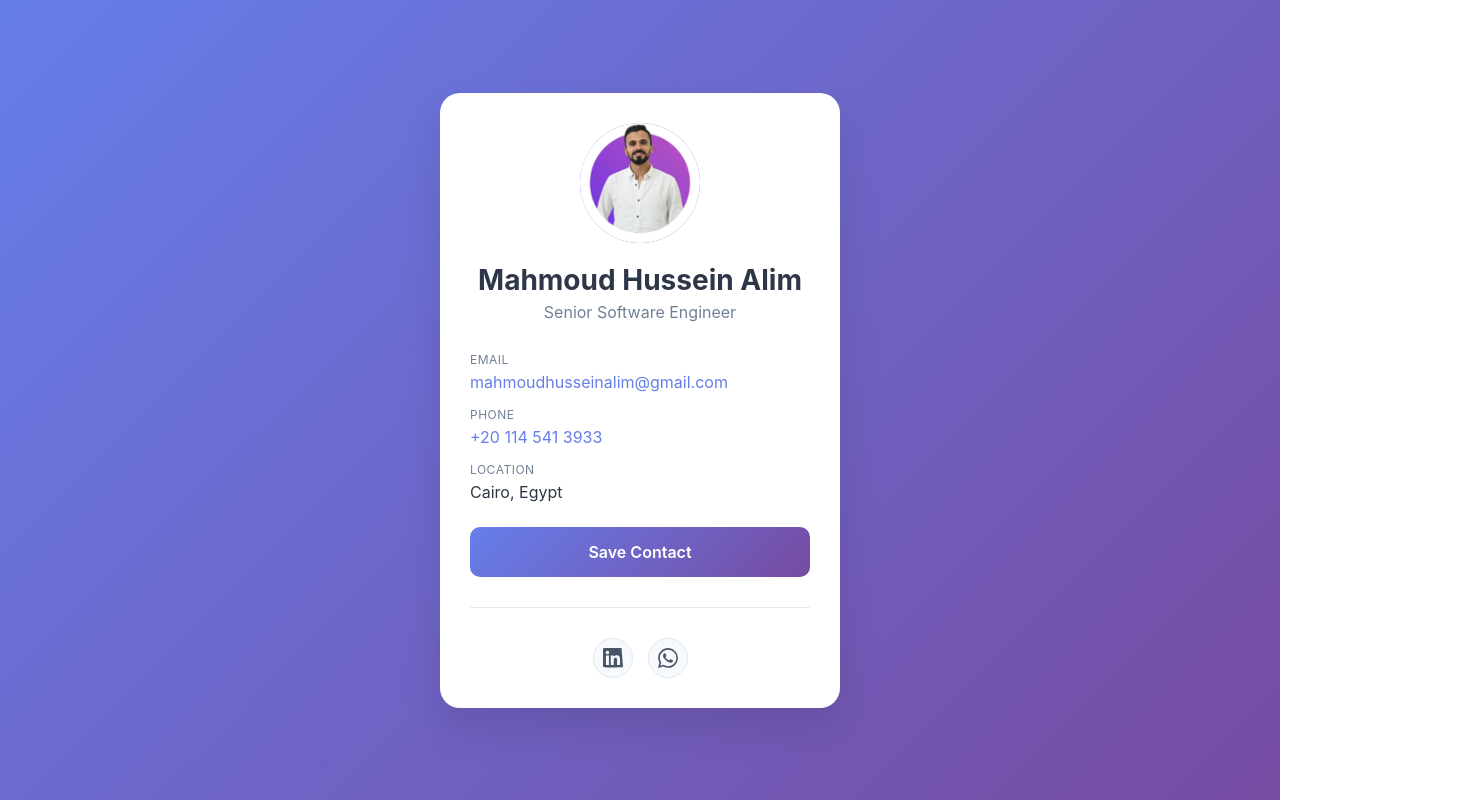
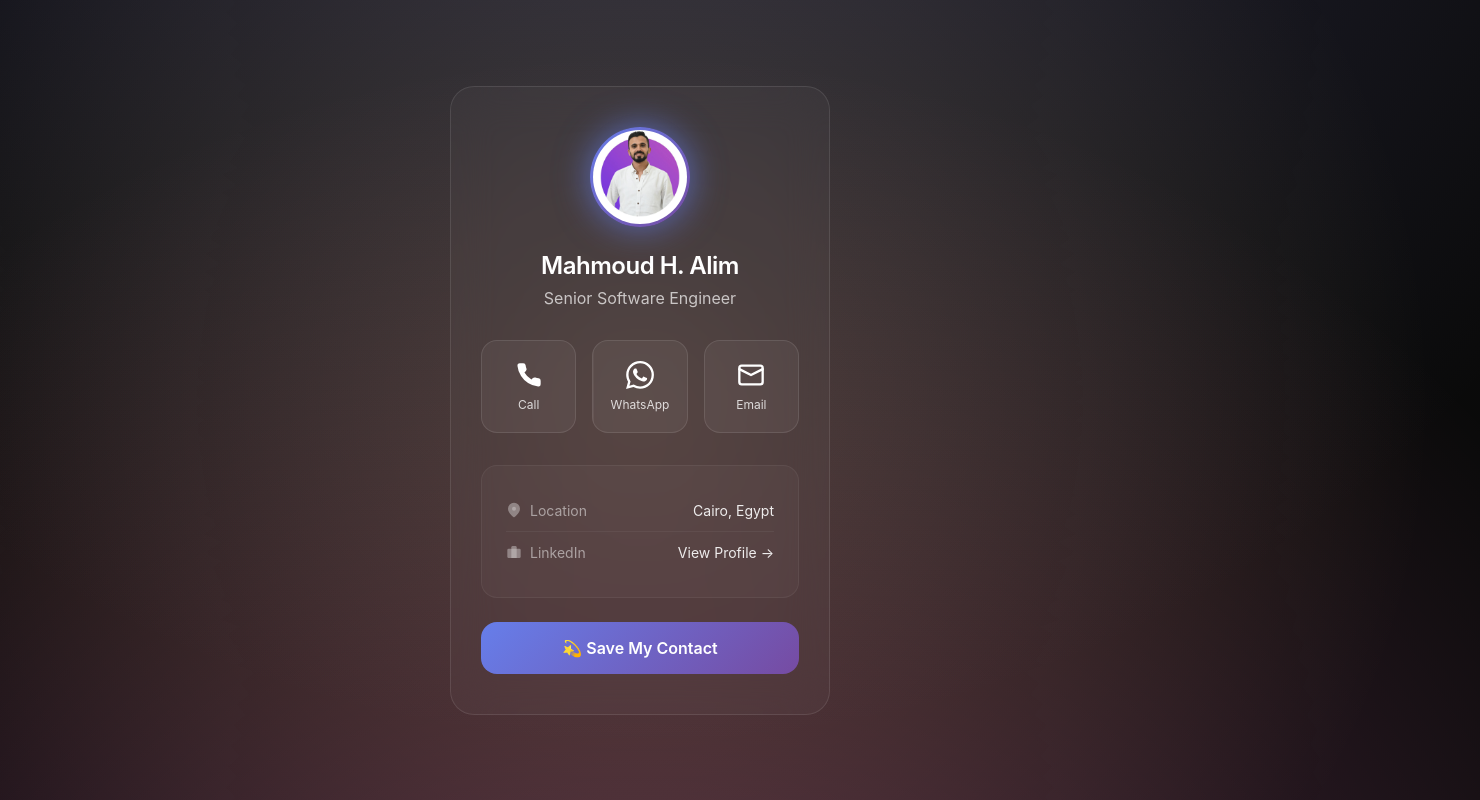
Before and after one commit to MhmoudAlim/nfc-profile, a plain HTML site: page index.html in a window 1280 px wide. Shown: the top 800 px of the page, 1480 px wide, since content can reach past the window. Drawn offline with Linux system fonts and the light colour scheme.

Commit message:
Update index.html

```diff
--- a/index.html
+++ b/index.html
@@ -5,7 +5,7 @@
     <meta name="viewport" content="width=device-width, initial-scale=1.0, maximum-scale=1.0, user-scalable=no">
     <meta name="apple-mobile-web-app-capable" content="yes">
     <meta name="mobile-web-app-capable" content="yes">
-    <title>Mahmoud Hussein - Digital Profile</title>
+    <title>Mahmoud Hussein Alim - Contact</title>
     <style>
         * {
             margin: 0;
@@ -15,29 +15,57 @@
 
         body {
             font-family: -apple-system, BlinkMacSystemFont, 'Segoe UI', Roboto, sans-serif;
-            background: linear-gradient(135deg, #667eea 0%, #764ba2 100%);
+            background: #0a0a0a;
             min-height: 100vh;
             display: flex;
             align-items: center;
             justify-content: center;
             padding: 20px;
-            color: #333;
+            color: #ffffff;
+            position: relative;
+            overflow: hidden;
+        }
+
+        /* Animated background gradient */
+        body::before {
+            content: '';
+            position: absolute;
+            top: -50%;
+            left: -50%;
+            width: 200%;
+            height: 200%;
+            background: radial-gradient(circle at 20% 50%, rgba(120, 119, 198, 0.3), transparent 50%),
+                        radial-gradient(circle at 80% 50%, rgba(255, 119, 198, 0.3), transparent 50%),
+                        radial-gradient(circle at 50% 50%, rgba(255, 219, 118, 0.2), transparent 50%);
+            animation: drift 20s ease-in-out infinite;
+        }
+
+        @keyframes drift {
+            0%, 100% { transform: rotate(0deg) scale(1); }
+            50% { transform: rotate(180deg) scale(1.1); }
+        }
+
+        .container {
+            position: relative;
+            z-index: 1;
+            width: 100%;
+            max-width: 380px;
         }
 
         .card {
-            background: white;
-            border-radius: 20px;
-            box-shadow: 0 20px 40px rgba(0,0,0,0.1);
-            padding: 30px;
-            max-width: 400px;
-            width: 100%;
-            animation: slideUp 0.3s ease-out;
+            background: rgba(255, 255, 255, 0.03);
+            backdrop-filter: blur(20px);
+            border: 1px solid rgba(255, 255, 255, 0.1);
+            border-radius: 24px;
+            padding: 40px 30px;
+            text-align: center;
+            animation: fadeIn 0.6s ease-out;
         }
 
-        @keyframes slideUp {
+        @keyframes fadeIn {
             from {
                 opacity: 0;
-                transform: translateY(30px);
+                transform: translateY(20px);
             }
             to {
                 opacity: 1;
@@ -46,199 +74,286 @@
         }
 
         .profile-img {
-            width: 120px;
-            height: 120px;
+            width: 100px;
+            height: 100px;
             border-radius: 50%;
+            margin: 0 auto 24px;
+            position: relative;
+            overflow: hidden;
             background: linear-gradient(135deg, #667eea 0%, #764ba2 100%);
-            margin: 0 auto 20px;
-            display: flex;
-            align-items: center;
-            justify-content: center;
-            font-size: 48px;
-            color: white;
-            font-weight: bold;
-            overflow: hidden;
-            position: relative;
+            padding: 3px;
+            animation: glow 3s ease-in-out infinite;
+        }
+
+        @keyframes glow {
+            0%, 100% { box-shadow: 0 0 20px rgba(102, 126, 234, 0.5); }
+            50% { box-shadow: 0 0 40px rgba(102, 126, 234, 0.8); }
         }
 
         .profile-img img {
             width: 100%;
             height: 100%;
             object-fit: cover;
+            border-radius: 50%;
+            background: #1a1a1a;
+        }
+
+        h1 {
+            font-size: 24px;
+            font-weight: 600;
+            margin-bottom: 8px;
+            letter-spacing: -0.5px;
+        }
+
+        .title {
+            color: rgba(255, 255, 255, 0.7);
+            font-size: 16px;
+            margin-bottom: 32px;
+            font-weight: 400;
+        }
+
+        .quick-actions {
+            display: grid;
+            grid-template-columns: repeat(3, 1fr);
+            gap: 16px;
+            margin-bottom: 32px;
+        }
+
+        .quick-action {
+            background: rgba(255, 255, 255, 0.05);
+            border: 1px solid rgba(255, 255, 255, 0.1);
+            border-radius: 16px;
+            padding: 20px 12px;
+            text-decoration: none;
+            color: #ffffff;
+            transition: all 0.3s ease;
+            position: relative;
+            overflow: hidden;
+        }
+
+        .quick-action::before {
+            content: '';
             position: absolute;
             top: 0;
             left: 0;
+            width: 100%;
+            height: 100%;
+            background: linear-gradient(135deg, transparent, rgba(255, 255, 255, 0.1));
+            transform: translateX(-100%);
+            transition: transform 0.6s;
         }
 
-        .profile-img .initials {
+        .quick-action:hover::before {
+            transform: translateX(0);
+        }
+
+        .quick-action:hover {
+            background: rgba(255, 255, 255, 0.1);
+            transform: translateY(-2px);
+            border-color: rgba(255, 255, 255, 0.2);
+        }
+
+        .quick-action .icon {
+            width: 28px;
+            height: 28px;
+            margin-bottom: 8px;
+            display: block;
+            margin-left: auto;
+            margin-right: auto;
+        }
+
+        .quick-action .label {
+            font-size: 12px;
+            display: block;
+            color: rgba(255, 255, 255, 0.8);
+        }
+
+        .contact-info {
+            background: rgba(255, 255, 255, 0.03);
+            border-radius: 16px;
+            padding: 24px;
+            margin-bottom: 24px;
+            border: 1px solid rgba(255, 255, 255, 0.05);
+        }
+
+        .info-row {
+            display: flex;
+            align-items: center;
+            justify-content: space-between;
+            padding: 12px 0;
+            border-bottom: 1px solid rgba(255, 255, 255, 0.05);
+        }
+
+        .info-row:last-child {
+            border-bottom: none;
+        }
+
+        .info-label {
+            font-size: 14px;
+            color: rgba(255, 255, 255, 0.5);
+            display: flex;
+            align-items: center;
+            gap: 8px;
+        }
+
+        .info-label .icon {
+            width: 16px;
+            height: 16px;
+            opacity: 0.7;
+        }
+
+        .info-value {
+            font-size: 14px;
+            color: rgba(255, 255, 255, 0.9);
+            text-align: right;
+        }
+
+        .save-contact {
+            display: block;
+            width: 100%;
+            padding: 16px;
+            background: linear-gradient(135deg, #667eea 0%, #764ba2 100%);
+            color: white;
+            text-align: center;
+            text-decoration: none;
+            border-radius: 16px;
+            font-weight: 600;
+            font-size: 16px;
+            transition: all 0.3s ease;
+            position: relative;
+            overflow: hidden;
+        }
+
+        .save-contact::before {
+            content: '';
+            position: absolute;
+            top: 50%;
+            left: 50%;
+            width: 0;
+            height: 0;
+            border-radius: 50%;
+            background: rgba(255, 255, 255, 0.2);
+            transform: translate(-50%, -50%);
+            transition: width 0.6s, height 0.6s;
+        }
+
+        .save-contact:hover::before {
+            width: 300px;
+            height: 300px;
+        }
+
+        .save-contact:hover {
+            transform: translateY(-2px);
+            box-shadow: 0 10px 30px rgba(102, 126, 234, 0.4);
+        }
+
+        .save-contact .text {
             position: relative;
             z-index: 1;
         }
 
-        .profile-img.has-image .initials {
-            display: none;
+        /* Icons */
+        .icon {
+            fill: currentColor;
         }
 
-        h1 {
-            text-align: center;
-            font-size: 28px;
-            margin-bottom: 5px;
-            color: #2d3748;
+        .icon[fill="none"] {
+            fill: none;
+            stroke: currentColor;
         }
 
-        .title {
-            text-align: center;
-            color: #718096;
-            margin-bottom: 30px;
-            font-size: 16px;
+        /* Mobile optimizations */
+        @media (max-width: 380px) {
+            .card {
+                padding: 30px 20px;
             }
 
-        .info-section {
-            margin-bottom: 25px;
+            .quick-actions {
+                gap: 12px;
             }
 
-        .info-label {
-            font-size: 12px;
-            color: #718096;
-            text-transform: uppercase;
-            letter-spacing: 0.5px;
-            margin-bottom: 5px;
+            .quick-action {
+                padding: 16px 8px;
             }
 
-        .info-value {
-            font-size: 16px;
-            color: #2d3748;
-            margin-bottom: 15px;
-            word-break: break-word;
+            .quick-action .icon {
+                width: 24px;
+                height: 24px;
             }
-
-        .info-value a {
-            color: #667eea;
-            text-decoration: none;
-            display: inline-flex;
-            align-items: center;
-            gap: 5px;
-        }
-
-        .social-links {
-            display: flex;
-            justify-content: center;
-            gap: 15px;
-            margin-top: 30px;
-            padding-top: 30px;
-            border-top: 1px solid #e2e8f0;
-        }
-
-        .social-link {
-            width: 40px;
-            height: 40px;
-            border-radius: 50%;
-            background: #f7fafc;
-            display: flex;
-            align-items: center;
-            justify-content: center;
-            text-decoration: none;
-            color: #4a5568;
-            transition: all 0.2s;
-            border: 1px solid #e2e8f0;
-        }
-
-        .social-link:hover {
-            background: #667eea;
-            color: white;
-            transform: translateY(-2px);
-            box-shadow: 0 5px 15px rgba(102, 126, 234, 0.3);
-        }
-
-        .social-link.whatsapp:hover {
-            background: #25D366;
-        }
-
-        .action-button {
-            display: block;
-            width: 100%;
-            padding: 15px;
-            background: linear-gradient(135deg, #667eea 0%, #764ba2 100%);
-            color: white;
-            text-align: center;
-            text-decoration: none;
-            border-radius: 10px;
-            font-weight: 600;
-            margin-top: 20px;
-            transition: all 0.2s;
-        }
-
-        .action-button:hover {
-            transform: translateY(-2px);
-            box-shadow: 0 10px 20px rgba(102, 126, 234, 0.3);
-        }
-
-        /* Icon styles */
-        .icon {
-            width: 20px;
-            height: 20px;
-            display: inline-block;
-            vertical-align: middle;
         }
     </style>
 </head>
 <body>
+    <div class="container">
         <div class="card">
-        <!-- Profile Image/Initial -->
-        <div class="profile-img" id="profileImg">
-            <img src="https://raw.githubusercontent.com/MhmoudAlim/nfc-profile/main/blob/profile_picture.png" alt="Mahmoud Hussein Alim" onerror="this.style.display='none'">
+            <!-- Profile Image -->
+            <div class="profile-img">
+                <img src="https://raw.githubusercontent.com/MhmoudAlim/nfc-profile/main/blob/profile_picture.png" alt="Mahmoud H. Alim" onerror="this.style.display='none'">
             </div>
 
             <!-- Name and Title -->
-        <h1>Mahmoud Hussein Alim</h1>
+            <h1>Mahmoud H. Alim</h1>
             <p class="title">Senior Software Engineer</p>
 
-        <!-- Contact Information -->
-        <div class="info-section">
-            <div class="info-label">Email</div>
-            <div class="info-value">
-                <a href="mailto:mahmoudhusseinalim@gmail.com">mahmoudhusseinalim@gmail.com</a>
+            <!-- Quick Action Buttons -->
+            <div class="quick-actions">
+                <a href="tel:+201145413933" class="quick-action">
+                    <svg class="icon" viewBox="0 0 24 24">
+                        <path d="M22 16.92v3a2 2 0 01-2.18 2 19.79 19.79 0 01-8.63-3.07 19.5 19.5 0 01-6-6 19.79 19.79 0 01-3.07-8.67A2 2 0 014.11 2h3a2 2 0 012 1.72 12.84 12.84 0 00.7 2.81 2 2 0 01-.45 2.11L8.09 9.91a16 16 0 006 6l1.27-1.27a2 2 0 012.11-.45 12.84 12.84 0 002.81.7A2 2 0 0122 16.92z"/>
+                    </svg>
+                    <span class="label">Call</span>
+                </a>
+
+                <a href="https://wa.me/201145413933" class="quick-action">
+                    <svg class="icon" viewBox="0 0 24 24">
+                        <path d="M17.472 14.382c-.297-.149-1.758-.867-2.03-.967-.273-.099-.471-.148-.67.15-.197.297-.767.966-.94 1.164-.173.199-.347.223-.644.075-.297-.15-1.255-.463-2.39-1.475-.883-.788-1.48-1.761-1.653-2.059-.173-.297-.018-.458.13-.606.134-.133.298-.347.446-.52.149-.174.198-.298.298-.497.099-.198.05-.371-.025-.52-.075-.149-.669-1.612-.916-2.207-.242-.579-.487-.5-.669-.51-.173-.008-.371-.01-.57-.01-.198 0-.52.074-.792.372-.272.297-1.04 1.016-1.04 2.479 0 1.462 1.065 2.875 1.213 3.074.149.198 2.096 3.2 5.077 4.487.709.306 1.262.489 1.694.625.712.227 1.36.195 1.871.118.571-.085 1.758-.719 2.006-1.413.248-.694.248-1.289.173-1.413-.074-.124-.272-.198-.57-.347m-5.421 7.403h-.004a9.87 9.87 0 01-5.031-1.378l-.361-.214-3.741.982.998-3.648-.235-.374a9.86 9.86 0 01-1.51-5.26c.001-5.45 4.436-9.884 9.888-9.884 2.64 0 5.122 1.03 6.988 2.898a9.825 9.825 0 012.893 6.994c-.003 5.45-4.437 9.884-9.885 9.884m8.413-18.297A11.815 11.815 0 0012.05 0C5.495 0 .16 5.335.157 11.892c0 2.096.547 4.142 1.588 5.945L.057 24l6.305-1.654a11.882 11.882 0 005.683 1.448h.005c6.554 0 11.89-5.335 11.893-11.893a11.821 11.821 0 00-3.48-8.413Z"/>
+                    </svg>
+                    <span class="label">WhatsApp</span>
+                </a>
+
+                <a href="mailto:mahmoudhusseinalim@gmail.com" class="quick-action">
+                    <svg class="icon" viewBox="0 0 24 24" fill="none" stroke="currentColor" stroke-width="2" stroke-linecap="round" stroke-linejoin="round">
+                        <rect x="2" y="4" width="20" height="16" rx="2"/>
+                        <path d="m22 7-10 5L2 7"/>
+                    </svg>
+                    <span class="label">Email</span>
+                </a>
             </div>
 
-            <div class="info-label">Phone</div>
-            <div class="info-value">
-                <a href="tel:+201145413933">+20 114 541 3933</a>
+            <!-- Contact Information -->
+            <div class="contact-info">
+                <div class="info-row">
+                    <div class="info-label">
+                        <svg class="icon" viewBox="0 0 24 24">
+                            <path d="M21 10c0 7-9 13-9 13s-9-6-9-13a9 9 0 0 1 18 0z"/>
+                            <circle cx="12" cy="10" r="3"/>
+                        </svg>
+                        Location
                     </div>
-
-            <div class="info-label">Location</div>
                     <div class="info-value">Cairo, Egypt</div>
                 </div>
 
-        <!-- Save Contact Button -->
-        <a href="data:text/vcard;charset=utf-8,BEGIN%3AVCARD%0AVERSION%3A3.0%0AN%3AAlim%3BMahmoud%3BHussein%3B%3B%0AFN%3AMahmoud%20Hussein%20Alim%0ATITLE%3ASenior%20Software%20Engineer%0ATEL%3BTYPE%3DCELL%3A%2B201145413933%0AEMAIL%3BTYPE%3DINTERNET%3Amahmoudhusseinalim%40gmail.com%0AEND%3AVCARD" class="action-button" download="mahmoud_hussein_alim.vcf">
-            Save Contact
-        </a>
-
-        <!-- Social Links -->
-        <div class="social-links">
-            <a href="https://www.linkedin.com/in/" class="social-link" aria-label="LinkedIn">
-                <svg class="icon" fill="currentColor" viewBox="0 0 24 24">
-                    <path d="M20.447 20.452h-3.554v-5.569c0-1.328-.027-3.037-1.852-3.037-1.853 0-2.136 1.445-2.136 2.939v5.667H9.351V9h3.414v1.561h.046c.477-.9 1.637-1.85 3.37-1.85 3.601 0 4.267 2.37 4.267 5.455v6.286zM5.337 7.433c-1.144 0-2.063-.926-2.063-2.065 0-1.138.92-2.063 2.063-2.063 1.14 0 2.064.925 2.064 2.063 0 1.139-.925 2.065-2.064 2.065zm1.782 13.019H3.555V9h3.564v11.452zM22.225 0H1.771C.792 0 0 .774 0 1.729v20.542C0 23.227.792 24 24 23.227 24 22.271V1.729C24 .774 23.2 0 22.222 0h.003z"/>
+                <div class="info-row">
+                    <div class="info-label">
+                        <svg class="icon" viewBox="0 0 24 24">
+                            <rect x="2" y="7" width="20" height="14" rx="2" ry="2"/>
+                            <path d="M16 21V5a2 2 0 0 0-2-2h-4a2 2 0 0 0-2 2v16"/>
                         </svg>
-            </a>
-            <a href="https://wa.me/201145413933" class="social-link whatsapp" aria-label="WhatsApp">
-                <svg class="icon" fill="currentColor" viewBox="0 0 24 24">
-                    <path d="M17.472 14.382c-.297-.149-1.758-.867-2.03-.967-.273-.099-.471-.148-.67.15-.197.297-.767.966-.94 1.164-.173.199-.347.223-.644.075-.297-.15-1.255-.463-2.39-1.475-.883-.788-1.48-1.761-1.653-2.059-.173-.297-.018-.458.13-.606.134-.133.298-.347.446-.52.149-.174.198-.298.298-.497.099-.198.05-.371-.025-.52-.075-.149-.669-1.612-.916-2.207-.242-.579-.487-.5-.669-.51-.173-.008-.371-.01-.57-.01-.198 0-.52.074-.792.372-.272.297-1.04 1.016-1.04 2.479 0 1.462 1.065 2.875 1.213 3.074.149.198 2.096 3.2 5.077 4.487.709.306 1.262.489 1.694.625.712.227 1.36.195 1.871.118.571-.085 1.758-.719 2.006-1.413.248-.694.248-1.289.173-1.413-.074-.124-.272-.198-.57-.347m-5.421 7.403h-.004a9.87 9.87 0 01-5.031-1.378l-.361-.214-3.741.982.998-3.648-.235-.374a9.86 9.86 0 01-1.51-5.26c.001-5.45 4.436-9.884 9.888-9.884 2.64 0 5.122 1.03 6.988 2.898a9.825 9.825 0 012.893 6.994c-.003 5.45-4.437 9.884-9.885 9.884m8.413-18.297A11.815 11.815 0 0012.05 0C5.495 0 .16 5.335.157 11.892c0 2.096.547 4.142 1.588 5.945L.057 24l6.305-1.654a11.882 11.882 0 005.683 1.448h.005c6.554 0 11.89-5.335 11.893-11.893a11.821 11.821 0 00-3.48-8.413Z"/>
-                </svg>
+                        LinkedIn
+                    </div>
+                    <div class="info-value">
+                        <a href="https://www.linkedin.com/in/mhmoud-alim/" style="color: inherit; text-decoration: none;">
+                            View Profile →
                         </a>
                     </div>
                 </div>
+            </div>
 
-    <script>
-        // Check if image loads successfully
-        window.onload = function() {
-            const img = document.querySelector('.profile-img img');
-            if (img) {
-                img.onload = function() {
-                    document.getElementById('profileImg').classList.add('has-image');
-                };
-            }
-        };
-    </script>
+            <!-- Save Contact Button -->
+            <a href="data:text/vcard;charset=utf-8,BEGIN%3AVCARD%0AVERSION%3A3.0%0AN%3AAlim%3BMahmoud%3BH.%3B%3B%0AFN%3AMahmoud%20H.%20Alim%0ATITLE%3ASenior%20Software%20Engineer%0ATEL%3BTYPE%3DCELL%3A%2B201145413933%0AEMAIL%3BTYPE%3DINTERNET%3Amahmoudhusseinalim%40gmail.com%0AADR%3B%3B%3B%3BCairo%3B%3B%3BEgypt%0AURL%3Ahttps%3A%2F%2Fwww.linkedin.com%2Fin%2Fmhmoud-alim%2F%0AEND%3AVCARD" class="save-contact" download="mahmoud_h_alim.vcf">
+                <span class="text">💫 Save My Contact</span>
+            </a>
+        </div>
+    </div>
 </body>
 </html>
```
Lines whose indentation alone changed are shown as unchanged.
